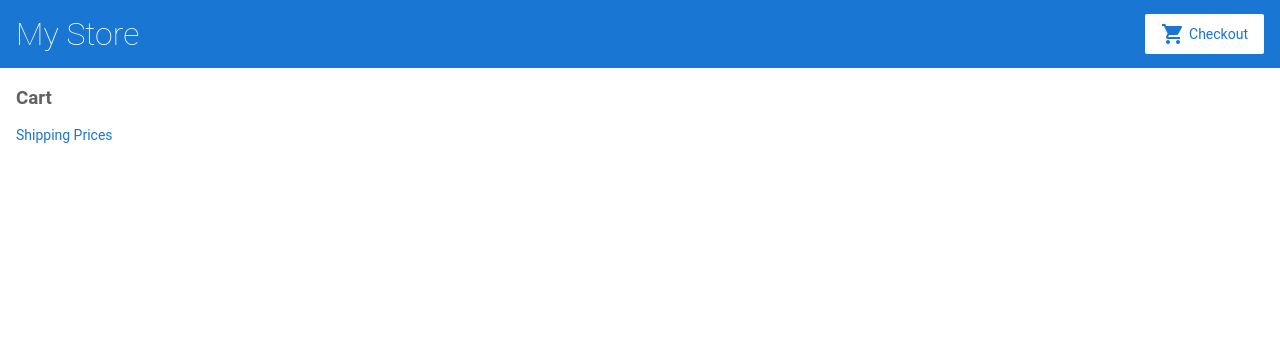
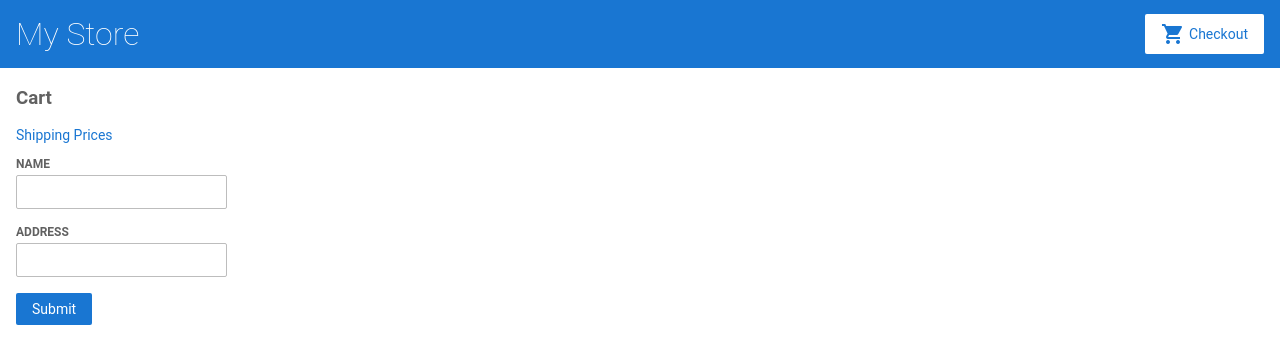
Before and after one commit to alexandrklimov/angular-awpj5m, an Angular app: page /cart in a window 1280 px wide. Shown: the top 364 px of the page. Built offline with nearby package versions, Linux system fonts and the light colour scheme.

Commit message:
2 files modified

```diff
--- a/src/app/cart/cart.component.html
+++ b/src/app/cart/cart.component.html
@@ -8,3 +8,19 @@
   <span>{{ item.name }}</span>
   <span>{{ item.price | currency }}</span>
 </div>
+
+<form [formGroup]="checkoutForm" (ngSubmit)="onSubmit(checkoutForm.value)">
+  <div>
+    <label for='name'>
+      Name
+    </label>
+    <input id='name' type='text' formControlName="name">
+  </div>
+  <div>
+    <label for='address'>
+      Address
+    </label>
+    <input id='address' type='text' formControlName="address">
+  </div>
+  <button class="button" type="submit">Submit</button>
+</form>
--- a/src/app/cart/cart.component.ts
+++ b/src/app/cart/cart.component.ts
@@ -1,5 +1,6 @@
 import { Component, OnInit } from '@angular/core';
 import {CartService} from '../cart-service.service';
+import {FormBuilder} from '@angular/forms';
 
 @Component({
   selector: 'app-cart',
@@ -9,11 +10,27 @@
 export class CartComponent implements OnInit {
 
   items;
+  checkoutForm;
 
-  constructor(private cartService: CartService) { }
+  constructor(
+    private cartService: CartService,
+    private formBuilder:FormBuilder
+    ) {
+      this.checkoutForm =this.formBuilder.group({
+        name: '',
+        address: ''
+      });
+    }
 
   ngOnInit() {
     this.items = this.cartService.getItems();
   }
 
+  onSubmit(customerData){
+    this.items = this.cartService.clearCart();
+    this.checkoutForm.reset();
+
+    console.warn('Your order has been submitted', customerData);
+  }
+
 }
```
